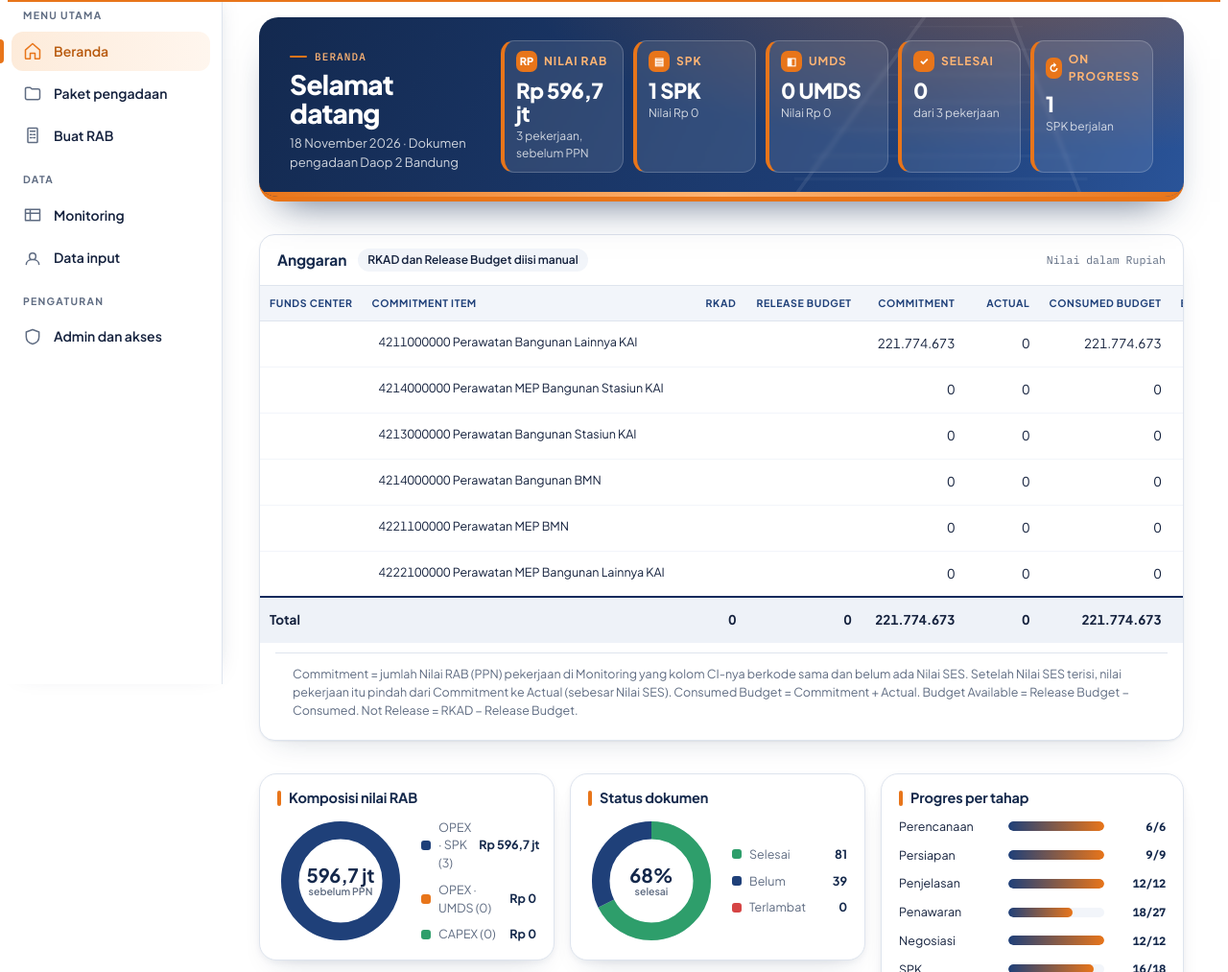
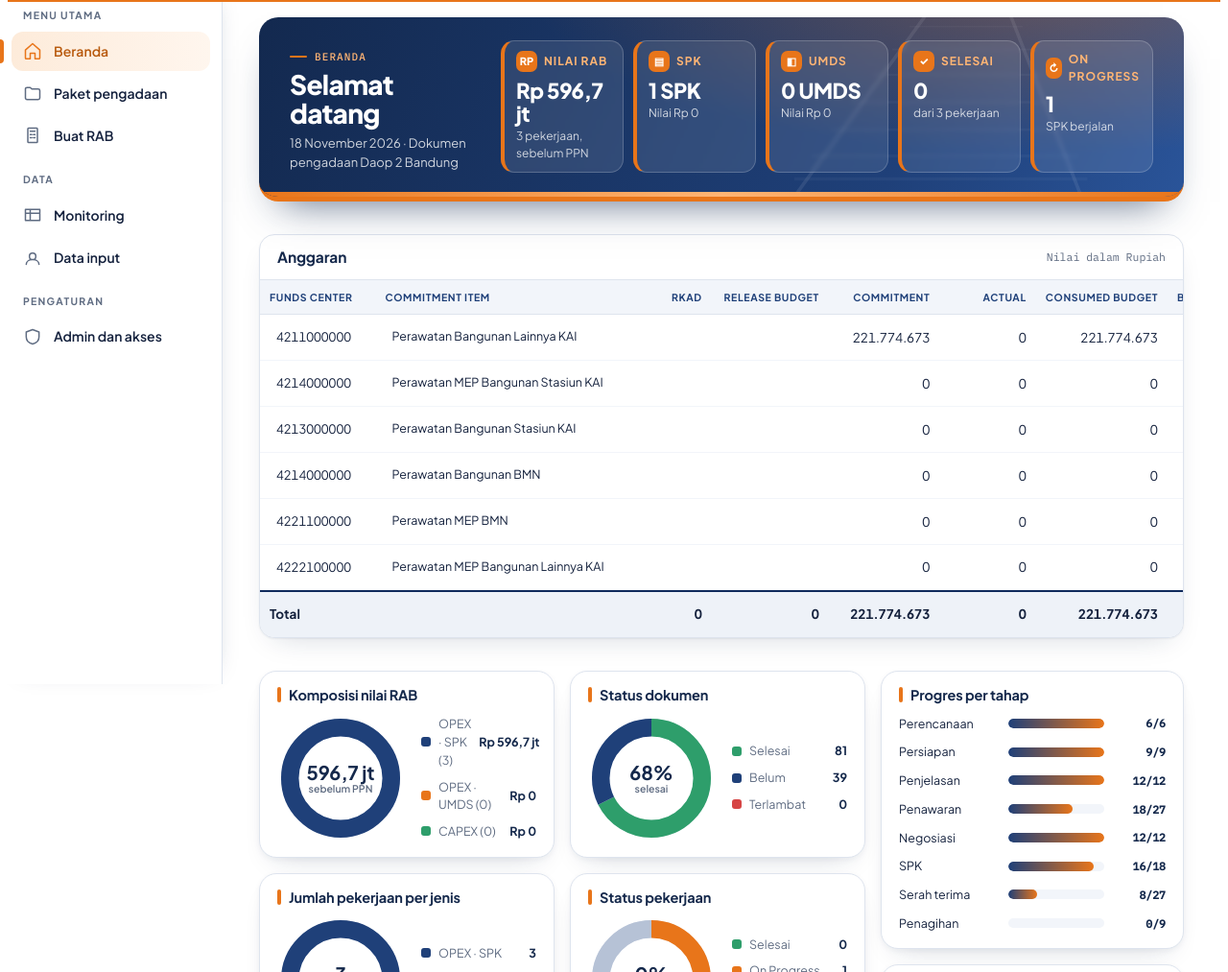
Before and after one commit to agilp/Dokumen-Pengadaan, a plain HTML site: page index.html in a window 1280 px wide. Shown: the part 87-1100 px from the top of the page at 96% size. Drawn offline with Linux system fonts and the light colour scheme.

Commit message:
Beranda: Funds Center berisi kode 42, hapus catatan dan chip
Co-Authored-By: Claude Sonnet 5.5 <noreply@anthropic.com>
Claude-Session: https://claude.ai/code/session_01JoRQ9DzH9vdHikVP6n6hCv

```diff
--- a/index.html
+++ b/index.html
@@ -729,10 +729,11 @@ const monStats=()=>{
   const U=r=>angOf(r)==='OPEX'&&tipeOf(r)==='UMDS',spk=MON.filter(r=>!U(r)&&hasSPK(r)),ses=MON.filter(r=>U(r)&&(hasSPK(r)||Number(r.nses)>0||String(r.ses||'').trim()));
   return{n:MON.length,rab:sum('rab'),nSpk:spk.length,vSpk:spk.reduce((a,r)=>a+(Number(r.spk)||0),0),nUmds:ses.length,vUmds:ses.reduce((a,r)=>a+(Number(r.nses)||Number(r.spk)||0),0),done:MON.filter(isDone).length,prog:MON.filter(r=>r.status?r.status==='On Progress':hasSPK(r)&&!isDone(r)).length}};
 const BUDCI=['4211000000 Perawatan Bangunan Lainnya KAI','4214000000 Perawatan MEP Bangunan Stasiun KAI','4213000000 Perawatan Bangunan Stasiun KAI','4214000000 Perawatan Bangunan BMN','4221100000 Perawatan MEP BMN','4222100000 Perawatan MEP Bangunan Lainnya KAI'];
-let BUD=BUDCI.map(ci=>({fc:'',ci,rkad:'',rel:''}));
+const bdSplit=t=>{const m=String(t||'').match(/^\s*(\d{10})\s*(.*)$/);return m?{fc:m[1],ci:m[2]}:null};
+let BUD=BUDCI.map(t=>({...bdSplit(t),rkad:'',rel:''}));
 const bdN=v=>Number(v)||0,bdF=v=>Math.round(v).toLocaleString('id-ID');
 const bdCode=t=>((String(t||'').match(/\d{10}/)||[])[0])||'';
-function bdAuto(){const A=BUD.map(()=>({com:0,act:0,n:0})),first={};BUD.forEach((r,i)=>{const c=bdCode(r.ci);if(c&&!(c in first))first[c]=i});
+function bdAuto(){const A=BUD.map(()=>({com:0,act:0,n:0})),first={};BUD.forEach((r,i)=>{const c=bdCode(r.fc)||bdCode(r.ci);if(c&&!(c in first))first[c]=i});
   try{monSync()}catch(_){}
   MON.forEach(r=>{const c=bdCode(r.ci);if(!c||!(c in first))return;const x=A[first[c]];let ppn=0;try{ppn=Number(calcRow(r).ppn)||0}catch(_){}const se=Number(r.nses)||0;if(se>0)x.act+=se;else x.com+=ppn;x.n++});return A}
 const bdC=(r,a)=>{const c=a.com+a.act;return{c,a:bdN(r.rel)-c,n:bdN(r.rkad)-bdN(r.rel)}};
@@ -741,8 +742,8 @@ function homeTbl(){
   const A=bdAuto(),num=(i,f,v)=>`<input class="cell bdin" inputmode="numeric" autocomplete="off" data-bd="${i}" data-bf="${f}" data-bn="1" value="${v===''||v==null?'':bdF(bdN(v))}" aria-label="${f} baris ${i+1}">`,txt=(i,f,v)=>`<input class="cell" data-bd="${i}" data-bf="${f}" value="${esc(v??'')}" aria-label="${f} baris ${i+1}">`;
   const T=bdTot(),neg=v=>v<0?' style="color:var(--bad)"':'';
   const body=BUD.map((r,i)=>{const c=bdC(r,A[i]);return `<tr><td>${txt(i,'fc',r.fc)}</td><td><div class="cell bdci" contenteditable="plaintext-only" spellcheck="false" data-bd="${i}" data-bf="ci" role="textbox" aria-label="Commitment Item baris ${i+1}">${esc(r.ci||'')}</div></td><td>${num(i,'rkad',r.rkad)}</td><td>${num(i,'rel',r.rel)}</td><td class="num" id="bdm${i}" title="${A[i].n} pekerjaan di Monitoring">${bdF(A[i].com)}</td><td class="num" id="bdx${i}">${bdF(A[i].act)}</td><td class="num" id="bdc${i}">${bdF(c.c)}</td><td class="num" id="bda${i}"${neg(c.a)}>${bdF(c.a)}</td><td class="num" id="bdn${i}"${neg(c.n)}>${bdF(c.n)}</td></tr>`}).join('');
-  return `<section class="panel hm-tbl"><div class="panel-h"><h2>Anggaran</h2><span class="chip">RKAD dan Release Budget diisi manual</span><span class="sp"></span><span class="src">Nilai dalam Rupiah</span></div><div class="scroll"><table class="uni bdtbl"><colgroup><col style="width:8%"><col style="width:23%"><col style="width:10.5%"><col style="width:10.5%"><col style="width:10.5%"><col style="width:10.5%"><col style="width:9%"><col style="width:9%"><col style="width:9%"></colgroup><thead><tr><th>Funds Center</th><th>Commitment Item</th><th class="num">RKAD</th><th class="num">Release Budget</th><th class="num">Commitment</th><th class="num">Actual</th><th class="num">Consumed Budget</th><th class="num">Budget Available</th><th class="num">Not Release</th></tr></thead><tbody>${body}</tbody>
-  <tfoot><tr><td colspan="2"><b>Total</b></td><td class="num" id="bdt_rkad">${bdF(T.rkad)}</td><td class="num" id="bdt_rel">${bdF(T.rel)}</td><td class="num" id="bdt_com">${bdF(T.com)}</td><td class="num" id="bdt_act">${bdF(T.act)}</td><td class="num" id="bdt_c">${bdF(T.c)}</td><td class="num" id="bdt_a">${bdF(T.a)}</td><td class="num" id="bdt_n">${bdF(T.n)}</td></tr></tfoot></table></div><div class="note" style="margin:10px 16px">Commitment = jumlah Nilai RAB (PPN) pekerjaan di Monitoring yang kolom CI-nya berkode sama dan belum ada Nilai SES. Setelah Nilai SES terisi, nilai pekerjaan itu pindah dari Commitment ke Actual (sebesar Nilai SES). Consumed Budget = Commitment + Actual. Budget Available = Release Budget − Consumed. Not Release = RKAD − Release Budget.</div></section>`}
+  return `<section class="panel hm-tbl"><div class="panel-h"><h2>Anggaran</h2><span class="sp"></span><span class="src">Nilai dalam Rupiah</span></div><div class="scroll"><table class="uni bdtbl"><colgroup><col style="width:11%"><col style="width:20%"><col style="width:10.5%"><col style="width:10.5%"><col style="width:10.5%"><col style="width:10.5%"><col style="width:9%"><col style="width:9%"><col style="width:9%"></colgroup><thead><tr><th>Funds Center</th><th>Commitment Item</th><th class="num">RKAD</th><th class="num">Release Budget</th><th class="num">Commitment</th><th class="num">Actual</th><th class="num">Consumed Budget</th><th class="num">Budget Available</th><th class="num">Not Release</th></tr></thead><tbody>${body}</tbody>
+  <tfoot><tr><td colspan="2"><b>Total</b></td><td class="num" id="bdt_rkad">${bdF(T.rkad)}</td><td class="num" id="bdt_rel">${bdF(T.rel)}</td><td class="num" id="bdt_com">${bdF(T.com)}</td><td class="num" id="bdt_act">${bdF(T.act)}</td><td class="num" id="bdt_c">${bdF(T.c)}</td><td class="num" id="bdt_a">${bdF(T.a)}</td><td class="num" id="bdt_n">${bdF(T.n)}</td></tr></tfoot></table></div></section>`}
 document.addEventListener('input',e=>{const t=e.target;if(!t.dataset||t.dataset.bd===undefined)return;const i=Number(t.dataset.bd),f=t.dataset.bf;if(t.dataset.bn){const raw=t.value.replace(/[^\d-]/g,'').replace(/(?!^)-/g,'');t.value=raw&&raw!=='-'?bdF(Number(raw)):raw;BUD[i][f]=raw}else BUD[i][f]=t.isContentEditable?t.textContent:t.value;
   const s=(id,v)=>{const x=document.getElementById(id);if(x){x.textContent=bdF(v);x.style.color=v<0?'var(--bad)':''}};const A=bdAuto();BUD.forEach((r,k)=>{const c=bdC(r,A[k]);s('bdm'+k,A[k].com);s('bdx'+k,A[k].act);s('bdc'+k,c.c);s('bda'+k,c.a);s('bdn'+k,c.n)});const T=bdTot();s('bdt_rkad',T.rkad);s('bdt_rel',T.rel);s('bdt_com',T.com);s('bdt_act',T.act);s('bdt_c',T.c);s('bdt_a',T.a);s('bdt_n',T.n)});
 V.home=()=>{
@@ -2132,7 +2133,7 @@ const SAVE={db:null,uid:null,owner:false,slots:[],names:{},ready:false,last:'',i
 const pgate=h=>{let o=document.getElementById('gate');if(!o){o=document.createElement('div');o.id='gate';document.body.appendChild(o)}o.innerHTML=h?`<div class="gc">${h}</div>`:'';o.style.display=h?'flex':'none'};
 const setSt=t=>{const e=document.getElementById('savest');if(e)e.textContent=t};
 const snapState=()=>JSON.stringify({P:P.map(p=>({...p,mon:MON.indexOf(p.mon)})),MON,MIT,SGL,nextId,cur,DHS,BUD});
-function applyState(str){const o=JSON.parse(str);MON=o.MON;MIT=o.MIT;P.length=0;o.P.forEach(p=>{p.mon=p.mon>=0?MON[p.mon]:undefined;P.push(p)});SGL.length=0;o.SGL.forEach(x=>SGL.push(x));nextId=o.nextId;cur=o.cur;DHS=o.DHS||{};if(Array.isArray(o.BUD)&&o.BUD.length){BUD=o.BUD;BUD.forEach((r,i)=>{if(!r.ci&&BUDCI[i])r.ci=BUDCI[i]})}syncSign()}
+function applyState(str){const o=JSON.parse(str);MON=o.MON;MIT=o.MIT;P.length=0;o.P.forEach(p=>{p.mon=p.mon>=0?MON[p.mon]:undefined;P.push(p)});SGL.length=0;o.SGL.forEach(x=>SGL.push(x));nextId=o.nextId;cur=o.cur;DHS=o.DHS||{};if(Array.isArray(o.BUD)&&o.BUD.length){BUD=o.BUD;BUD.forEach((r,i)=>{const sp=bdSplit(r.ci);if(sp&&!r.fc){r.fc=sp.fc;r.ci=sp.ci}if(!r.fc&&!r.ci&&BUDCI[i]){const d=bdSplit(BUDCI[i]);r.fc=d.fc;r.ci=d.ci}})}syncSign()}
 const IMG={top:{get:()=>KOP.top||'',set:v=>{KOP.top=v}},bot:{get:()=>KOP.bot===FOOTDEF?'':KOP.bot||'',set:v=>{KOP.bot=v||FOOTDEF}},logo:{get:()=>{const i=document.getElementById('logoimg');return i&&!i.hidden&&i.src.startsWith('data:')?i.src:''},set:v=>{if(v)setLogo(v)}}};
 const CH=80000;
 async function putBlob(name,str){const n=Math.max(1,Math.ceil(str.length/CH));for(let i=0;i<n;i++)await SAVE.db.doc('store/'+name+'_'+i).set({s:str.slice(i*CH,(i+1)*CH)});await SAVE.db.doc('store/'+name).set({n,by:SAVE.tab,at:Date.now()})}
```
